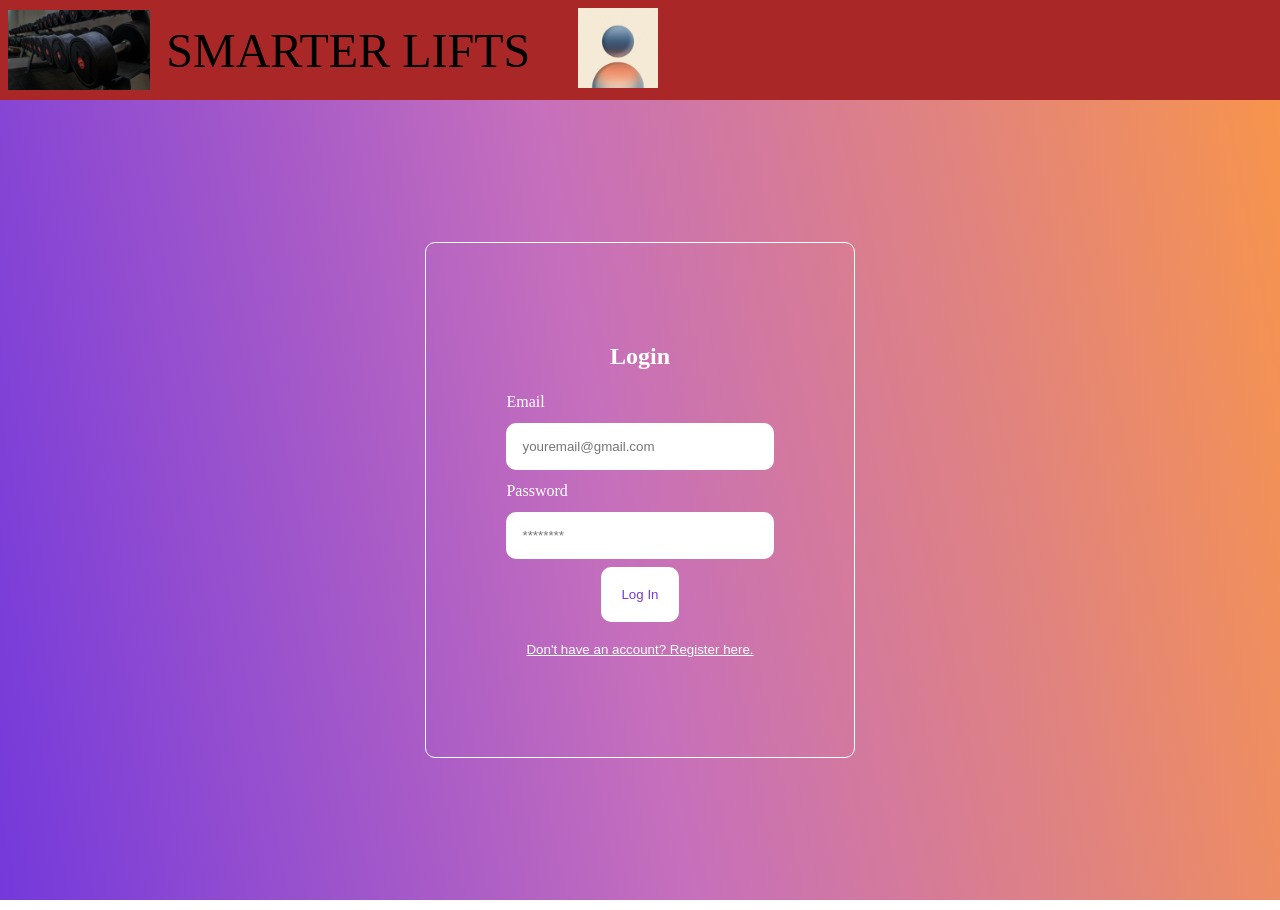
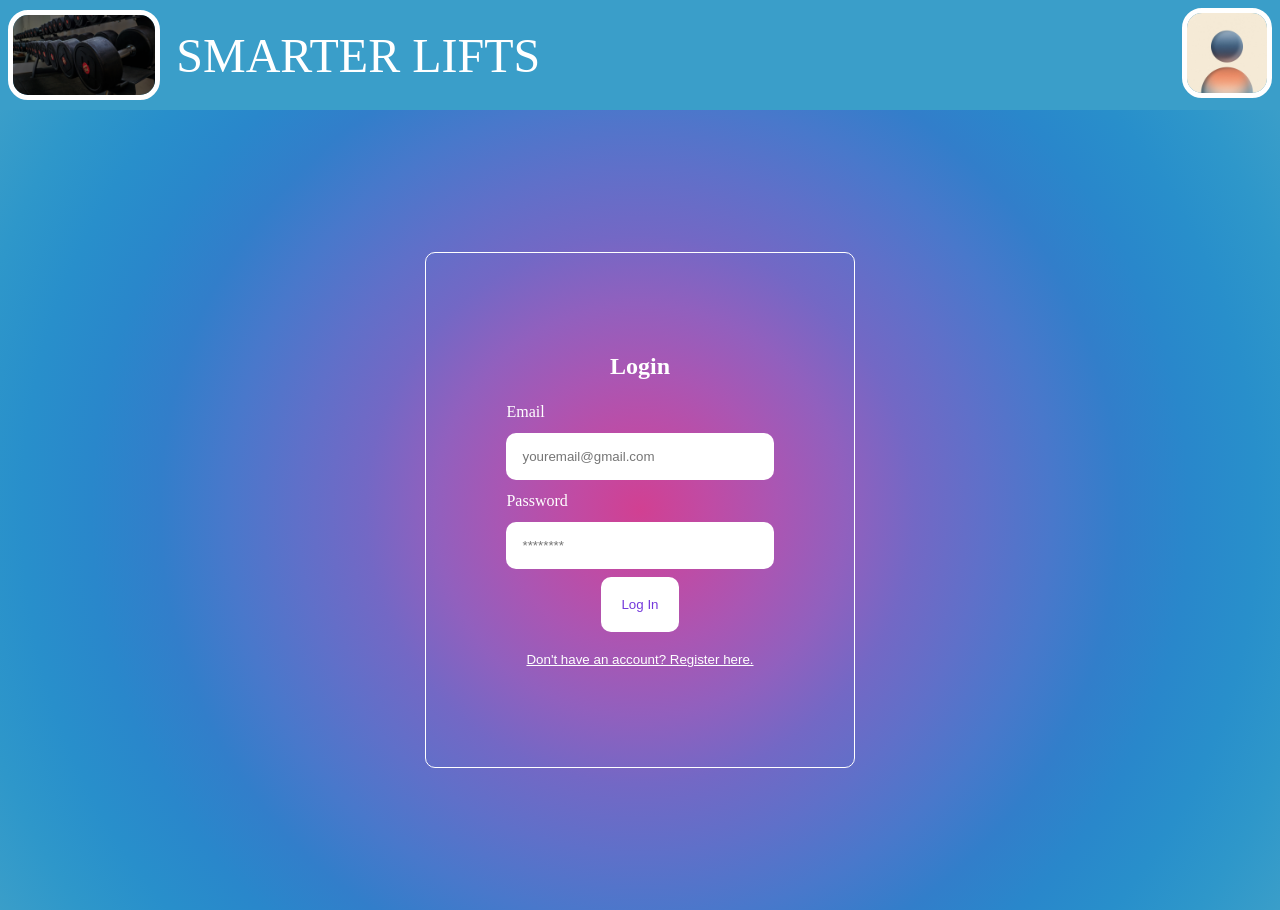
Before and after one commit to PaulOgunmwonyi/GymWebsite, a Next.js app in the folder gymwebsite/: page / in a window 1280 px wide. Built offline with nearby package versions, Linux system fonts and the light colour scheme.

Commit message:
updated header and app css

```diff
--- a/gymwebsite/src/app/components/Header.css
+++ b/gymwebsite/src/app/components/Header.css
@@ -1,18 +1,23 @@
 .App-logo {
     height: 10vh;
     pointer-events: none;
+    border: 5px solid white;
+    border-radius: 20px;
 }
 
 .Profile-pic {
     height: 10vh;
     pointer-events: none;
+    border: 5px solid white;
+    border-radius: 20px;
 }
 
 .App-header {
     display: flex;
     align-items: center;
     color: rgb(0, 0, 0);
-    background-color: #aa2727;
+    justify-content: space-between;
+    background-color: #3A9EC9;
     padding: 0.5rem;
     gap: 1rem;
 }
@@ -40,10 +45,21 @@
 }
 
 .App-header a:link, .App-header a:visited {
-    color: #000000;
+    color: white;
     text-decoration: none;
 }
 
 .App-header a:hover, .App-header a:active {
-    color: #fff;
+    color: black;
 }
+
+.left-section {
+    gap: 1rem;
+    display: flex;
+    align-items: center;
+}
+
+.right-section {
+    display: flex;
+    align-items: center;
+}
--- a/gymwebsite/src/app/components/HeaderBasic.jsx
+++ b/gymwebsite/src/app/components/HeaderBasic.jsx
@@ -3,12 +3,16 @@ import './Header.css';
 
 export default function HeaderBasic() {
     return <header className="App-header">
+        <div className="left-section">
             <img src="/dumbbells.png" className="App-logo" alt="logo" />
             <Link href="/">
                 <hi className='Home-Page-Link'>SMARTER LIFTS</hi>
             </Link>
+        </div>
+        <div className="right-section">
             <Link href="/profile">
                 <img src="/pfp.jpg" className="Profile-pic" alt="pfp" />
             </Link>
+        </div>
     </header>
 }
--- a/gymwebsite/src/app/components/TheHeader.jsx
+++ b/gymwebsite/src/app/components/HeaderOverall.jsx
@@ -1,6 +1,6 @@
 // Header.js
 import React from 'react';
-import { useAuth } from '../contexts/AuthContext';
+import { useAuth } from '../contexts/LoginContext';
 import Header from './Header';
 import HeaderBasic from './HeaderBasic';
 
--- a/gymwebsite/src/app/globals.css
+++ b/gymwebsite/src/app/globals.css
@@ -5,7 +5,7 @@
   align-items: center;
   justify-content: center;
   color: white;
-  background-image: linear-gradient(79deg, #7439db, #C66FBC 48%, #F7944D);
+  background-image: radial-gradient(circle, #d14092, #c04ba4, #aa56b3, #9160be, #7368c5, #5f70c9, #4978cb, #327eca, #2987cb, #288fcb, #2e97ca, #3a9ec9);;
 }
 
 .auth-form-container, .login-form, .register-form {
--- a/gymwebsite/src/app/layout.js
+++ b/gymwebsite/src/app/layout.js
@@ -1,9 +1,8 @@
 "use client"
 
 import "./globals.css";
-import React, { useState } from "react";
-import { AuthProvider } from "./contexts/AuthContext";
-import TheHeader from "./components/TheHeader";
+import { AuthProvider } from "./contexts/LoginContext";
+import TheHeader from "./components/HeaderOverall";
 
 export default function RootLayout({ children }) {
 
--- a/gymwebsite/src/app/login/page.js
+++ b/gymwebsite/src/app/login/page.js
@@ -1,7 +1,4 @@
 'use client'
-
-import { useState, useEffect } from "react";
-import Header from "../components/Header";
 
 export default function HomePage() {
     return (
--- a/gymwebsite/src/app/page.js
+++ b/gymwebsite/src/app/page.js
@@ -2,8 +2,8 @@
 
 import React, { useState } from "react";
 import './globals.css';
-import { Login } from "./loginPage";
-import { Register } from "./registerPage";
+import { Login } from "./pageLogin";
+import { Register } from "./pageRegister";
 
 export default function Home() {
   const [currentForm, setCurrentForm] = useState('login');
--- a/gymwebsite/src/app/loginPage.jsx
+++ b/gymwebsite/src/app/pageLogin.jsx
@@ -1,6 +1,6 @@
 import React, { useState } from "react";
 import Link from "next/link";
-import { useAuth } from "./contexts/AuthContext";
+import { useAuth } from "./contexts/LoginContext";
 
 export const Login = (props) => {
     const [email, setEmail] = useState('');
--- a/gymwebsite/src/app/registerPage.jsx
+++ b/gymwebsite/src/app/pageRegister.jsx
@@ -1,6 +1,6 @@
 import React, { useState } from "react";
 import Link from "next/link";
-import { useAuth } from "./contexts/AuthContext";
+import { useAuth } from "./contexts/LoginContext";
 
 export const Register = (props) => {
     const [email, setEmail] = useState('');
```
Also changed, not shown: gymwebsite/src/app/contexts/LoginContext.js (renamed from gymwebsite/src/app/contexts/AuthContext.js), 1 other file (tests, documents, lock files or other folders). Lines whose indentation alone changed are shown as unchanged.
